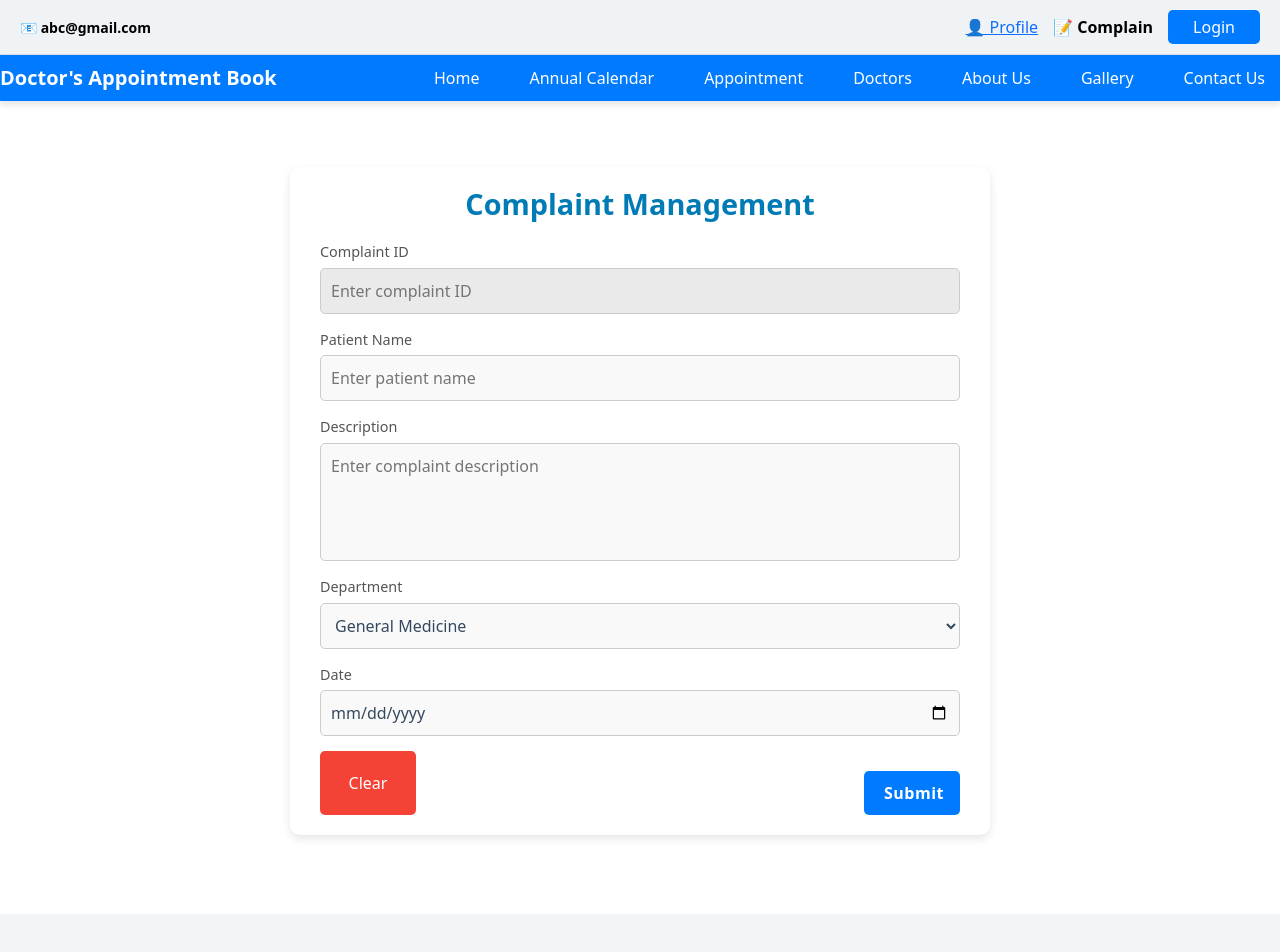
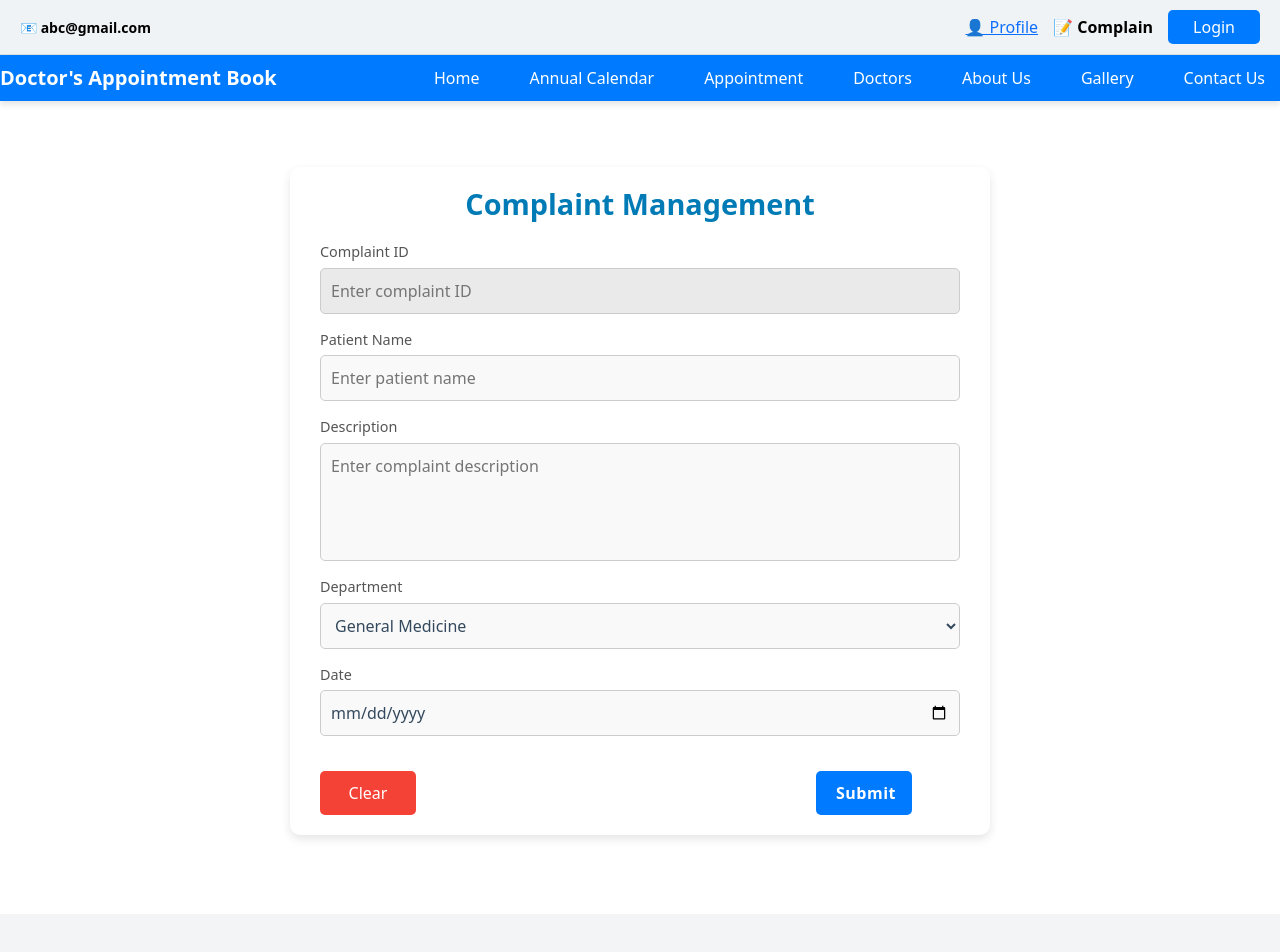
Before and after one commit to md-ahmad-raza/React-Project, a React (Vite) app in the folder front-end/: page /complain in a window 1280 px wide. Shown: the top 952 px of the page. Built offline with nearby package versions, Linux system fonts and the light colour scheme.

Commit message:
19th push

```diff
--- a/front-end/src/Components/Style/Complain.css
+++ b/front-end/src/Components/Style/Complain.css
@@ -68,21 +68,6 @@ body {
   color: #999;
 }
 
-/* Buttons */
-.form-buttons {
-  display: flex;
-  justify-content: space-between;
-}
-
-.btn {
-  padding: 10px 20px;
-  font-size: 1rem;
-  border: none;
-  border-radius: 5px;
-  cursor: pointer;
-  transition: background-color 0.3s ease;
-}
-
 /* Button Submit */
 .submit-btn {
   background: #2196f3;
@@ -94,6 +79,7 @@ body {
   cursor: pointer;
   width: 15%;
   transition: background 0.3s;
+  margin-left: 400px;
 }
 
 .submit-btn:hover {
```
